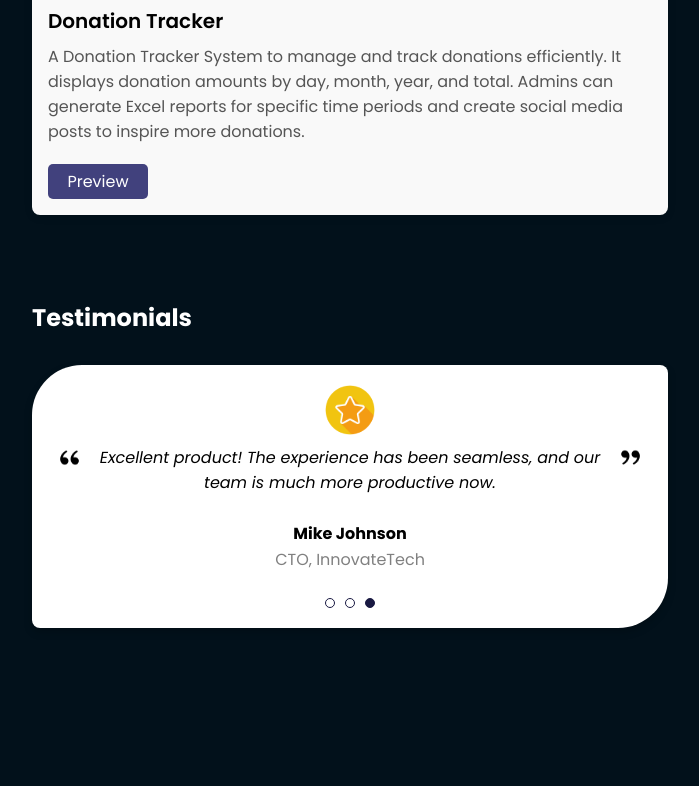
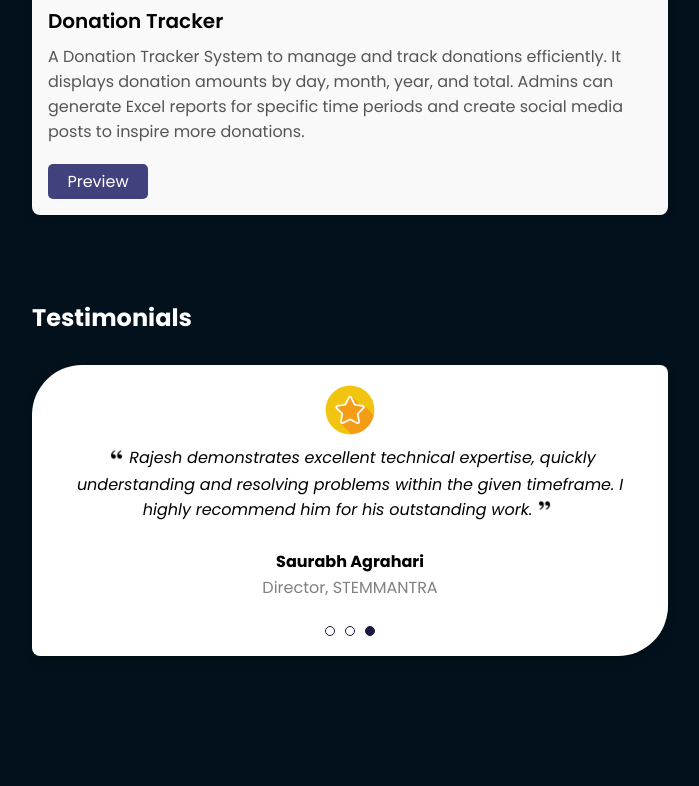
Before and after one commit to rajeshmaheshwarii/portfolio, a Next.js app: page / in a window 1280 px wide. Shown: the part 3761-4547 px from the top of the page, without its empty margins (290-989 px from the left). Built offline with nearby package versions, Linux system fonts and the light colour scheme.

Commit message:
added testimonials

```diff
--- a/data/projects.js
+++ b/data/projects.js
@@ -8,7 +8,7 @@ export const projects = [
     {
         logo : "/projects/interngo.png",
         title : "InternGo",
-        description :"IInterngo is a platform that allows users to find, apply for, and manage internships. It provides account management, personalized dashboards, detailed internship tracking, and secure payment options to easily join internships, gain experience, and track application progress seamlessly.",
+        description :"Interngo is a platform that allows users to find, apply for, and manage internships. It provides account management, personalized dashboards, detailed internship tracking, and secure payment options to easily join internships, gain experience, and track application progress seamlessly.",
         link : "https://intern-go.vercel.app/",
     },
     {
--- a/data/testimonials.js
+++ b/data/testimonials.js
@@ -1,23 +1,21 @@
 export const testimonials = [
     {
       logo: "/rating.png",
-      name: "John Doe",
-      designation: "CEO, Example Company",
-      message:"This product has changed the way we work! Highly recommend it to anyone looking to boost productivity.",
+      name: "Saurabh Agrahari",
+      designation: "Director, STEMMANTRA",
+      message:"Rajesh demonstrates excellent technical expertise, quickly understanding and resolving problems within the given timeframe. I highly recommend him for his outstanding work.",
     },
     {
       logo: "/rating.png",
-      name: "Jane Smith",
-      designation: "Marketing Director, XYZ Corp",
-      message:
-        "A game-changer for our team. The support is exceptional and the results are even better.",
+      name: "Saurabh Agrahari",
+      designation: "Director, STEMMANTRA",
+      message:"Rajesh demonstrates excellent technical expertise, quickly understanding and resolving problems within the given timeframe. I highly recommend him for his outstanding work.",
     },
     {
       logo: "/rating.png",
-      name: "Mike Johnson",
-      designation: "CTO, InnovateTech",
-      message:
-        "Excellent product! The experience has been seamless, and our team is much more productive now.",
+      name: "Saurabh Agrahari",
+      designation: "Director, STEMMANTRA",
+      message:"Rajesh demonstrates excellent technical expertise, quickly understanding and resolving problems within the given timeframe. I highly recommend him for his outstanding work.",
     },
     // Add more testimonials here
   ];
--- a/src/components/Hero/Hero.jsx
+++ b/src/components/Hero/Hero.jsx
@@ -28,7 +28,7 @@ export const Hero = () => {
       </div>
       <div className="action-btn" data-aos="fade-up">
         <Link
-          href="#"
+          href="/CV_Rajesh.pdf"
           passHref
           legacyBehavior
         >
--- a/src/components/Testimonial/testimonial.css
+++ b/src/components/Testimonial/testimonial.css
@@ -26,15 +26,16 @@
 .testimonial-text {
     font-style: italic;
     margin-bottom: 10px;
-    display: flex;
+    /* display: flex; */
     text-align: center;
     font-family: var(--font-family);
 }
 .quote-icon {
     vertical-align: middle;
     margin: 0 5px;
-    height: 25px;
-    width: 25px;
+    height: 15px;
+    width: 15px;
+    margin-bottom: 10px;
 }
 .author-info {
     text-align: center;
```
Also changed, not shown: 2 other files (tests, documents, lock files or other folders).
